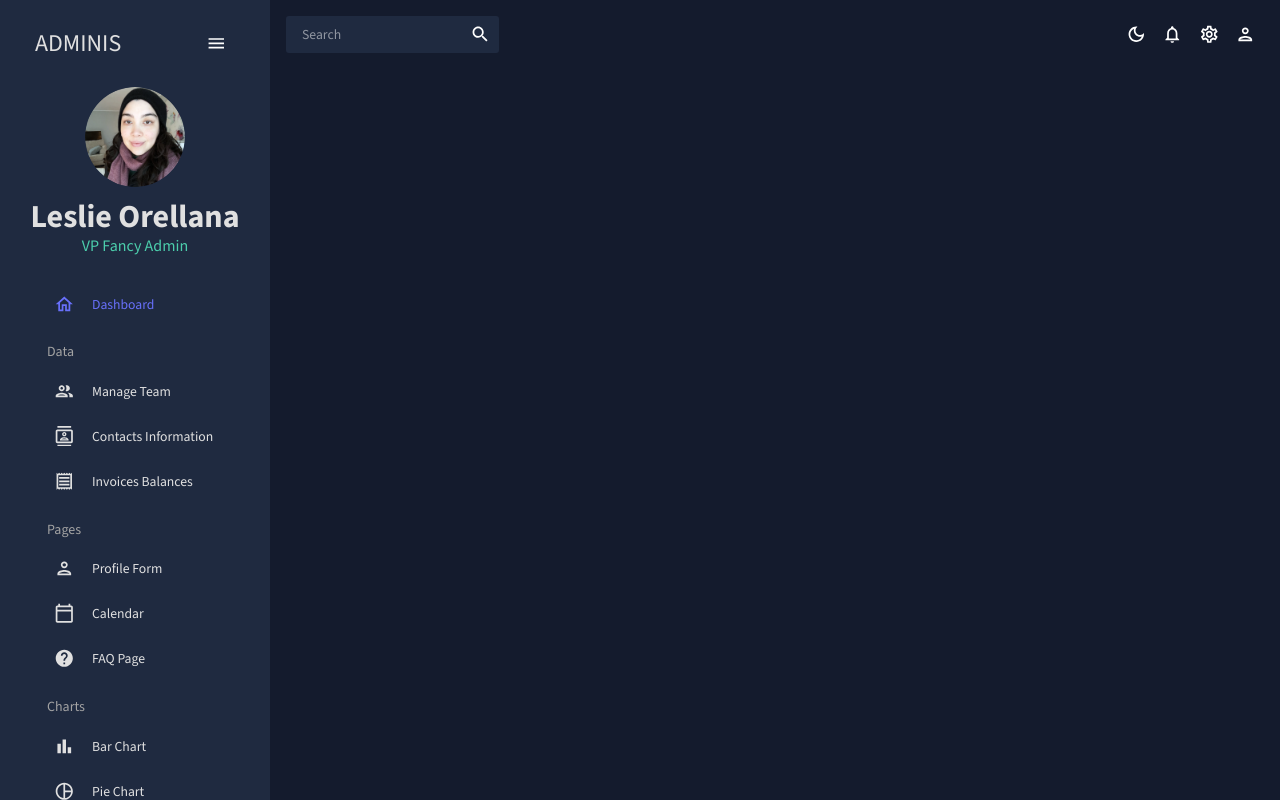
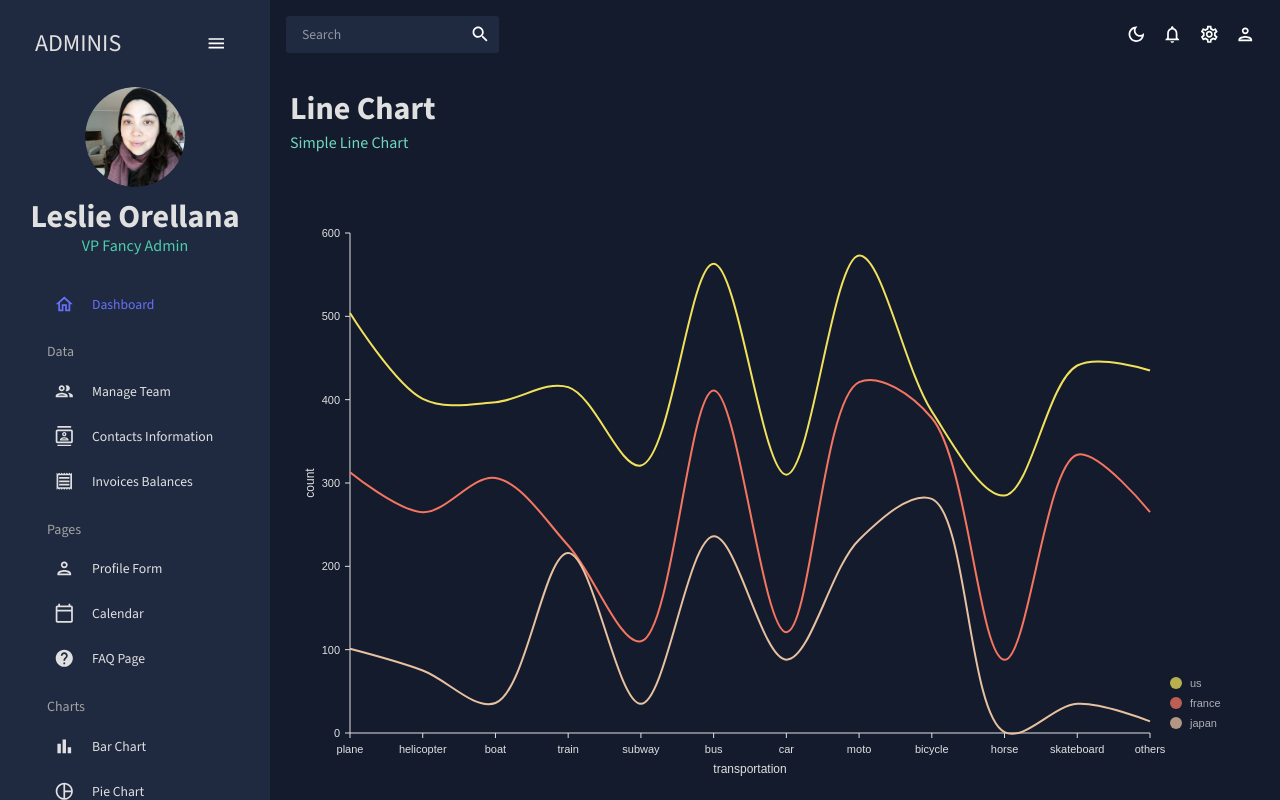
Before and after one commit to lesore0789/react-admin, a React (Create React App) app: page /line in a window 1280 px wide. Built offline with nearby package versions, Linux system fonts and the light colour scheme.

Commit message:
line chart component complete

```diff
--- a/src/App.js
+++ b/src/App.js
@@ -10,7 +10,7 @@
 import Form from "./scenes/form";
 import Calendar from "./scenes/calendar";
 import Bar from "./scenes/bar";
-// import Line from "./scenes/line";
+import Line from "./scenes/line";
 import Pie from "./scenes/pie";
 import FAQ from "./scenes/faq";
 // import Geography from "./scenes/geography";
@@ -34,7 +34,7 @@
               <Route path="/form" element={<Form />} />
               <Route path="/bar" element={<Bar />} />
               <Route path="/pie" element={<Pie />} />
-              {/* <Route path="/line" element={<Line />} /> */}
+              <Route path="/line" element={<Line />} />
               <Route path="/faq" element={<FAQ />} />
               {/* <Route path="/geography" element={<Geography />} /> */}
               <Route path="/calendar" element={<Calendar />} />
--- /dev/null
+++ b/src/components/LineChart.jsx
@@ -0,0 +1,117 @@
+import { useTheme } from "@mui/material"
+import { ResponsiveLine } from '@nivo/line'
+import { tokens } from "../theme"
+import { mockLineData as data } from "../data/mockData"
+
+const LineChart = ({ isDashboard }) => {
+  const theme = useTheme();
+  const colors = tokens(theme.palette.mode);
+  return (
+    <ResponsiveLine
+        data={data}
+        theme={{
+        axis: {
+          domain: {
+            line: {
+              stroke: colors.grey[100],
+            },
+          },
+          legend: {
+            text: {
+              fill: colors.grey[100],
+            },
+          },
+          ticks: {
+            line: {
+              stroke: colors.grey[100],
+              strokeWidth: 1,
+            },
+            text: {
+              fill: colors.grey[100],
+            },
+          },
+        },
+        legends: {
+          text: {
+            fill: colors.grey[100],
+          },
+        },
+        tooltip: {
+          container: {
+            color: colors.primary[500],
+          },
+        },
+      }}
+        colors={isDashboard ? { datum: "color"} : { scheme: "nivo"}}
+        margin={{ top: 50, right: 110, bottom: 50, left: 60 }}
+        xScale={{ type: 'point' }}
+        yScale={{
+            type: 'linear',
+            min: 'auto',
+            max: 'auto',
+            stacked: true,
+            reverse: false
+        }}
+        yFormat=" >-.2f"
+        curve="catmullRom"
+        axisTop={null}
+        axisRight={null}
+        axisBottom={{
+            tickSize: 5,
+            tickPadding: 5,
+            tickRotation: 0,
+            legend: isDashboard ? undefined : 'transportation',
+            legendOffset: 36,
+            legendPosition: 'middle',
+            truncateTickAt: 0
+        }}
+        axisLeft={{
+            tickSize: 5,
+            tickValues: 5,
+            tickPadding: 5,
+            tickRotation: 0,
+            legend: isDashboard ? undefined : 'count',
+            legendOffset: -40,
+            legendPosition: 'middle',
+            truncateTickAt: 0
+        }}
+        enableGridX={false}
+        enableGridY={false}
+        pointSize={10}
+        pointColor={{ theme: 'background' }}
+        pointBorderWidth={2}
+        pointBorderColor={{ from: 'serieColor' }}
+        pointLabelYOffset={-12}
+        enableTouchCrosshair={true}
+        useMesh={true}
+        legends={[
+            {
+                anchor: 'bottom-right',
+                direction: 'column',
+                justify: false,
+                translateX: 100,
+                translateY: 0,
+                itemsSpacing: 0,
+                itemDirection: 'left-to-right',
+                itemWidth: 80,
+                itemHeight: 20,
+                itemOpacity: 0.75,
+                symbolSize: 12,
+                symbolShape: 'circle',
+                symbolBorderColor: 'rgba(0, 0, 0, .5)',
+                effects: [
+                    {
+                        on: 'hover',
+                        style: {
+                            itemBackground: 'rgba(0, 0, 0, .03)',
+                            itemOpacity: 1
+                        }
+                    }
+                ]
+            }
+        ]}
+    />
+  )
+}
+
+export default LineChart
--- /dev/null
+++ b/src/scenes/line/index.jsx
@@ -0,0 +1,16 @@
+import { Box } from "@mui/material";
+import Header from "../../components/Header";
+import LineChart from "../../components/LineChart";
+
+const Line = () => {
+  return (
+    <Box m="20px">
+      <Header title="Line Chart" subtitle="Simple Line Chart" />
+      <Box height="75vh">
+        <LineChart />
+      </Box>
+    </Box>
+  )
+}
+
+export default Line;
```
